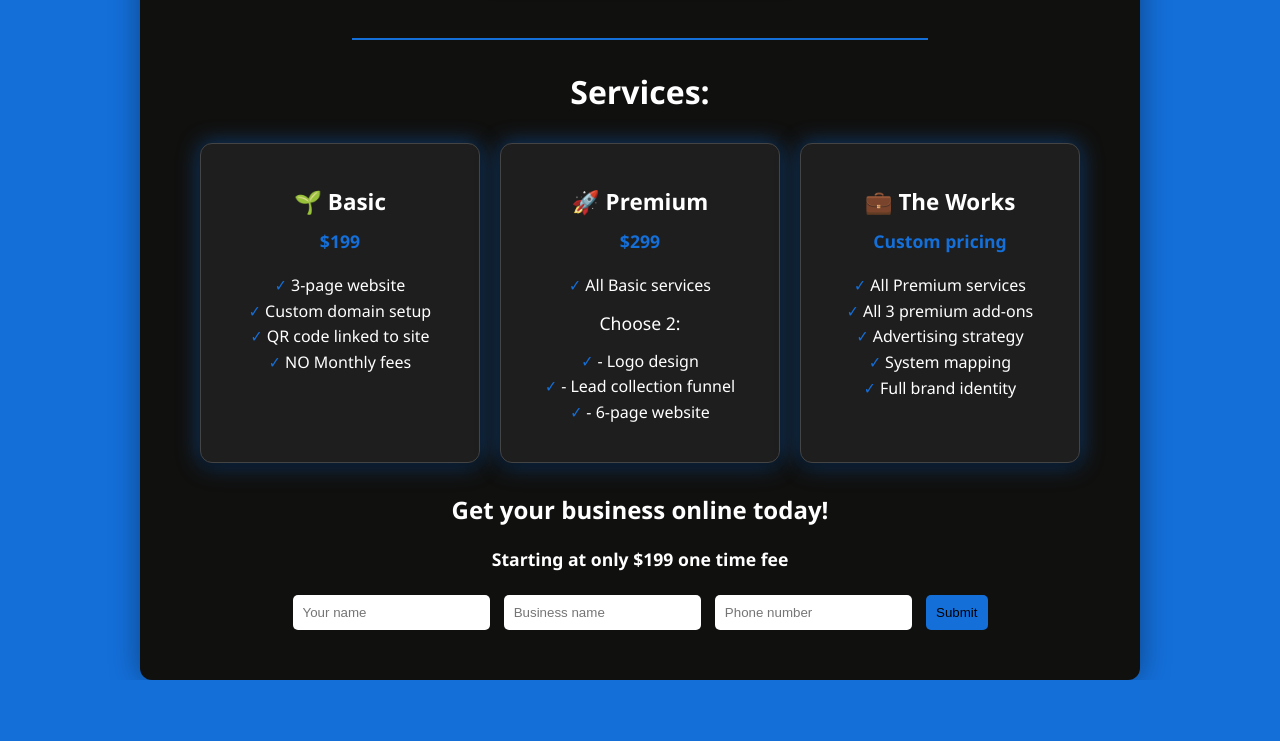
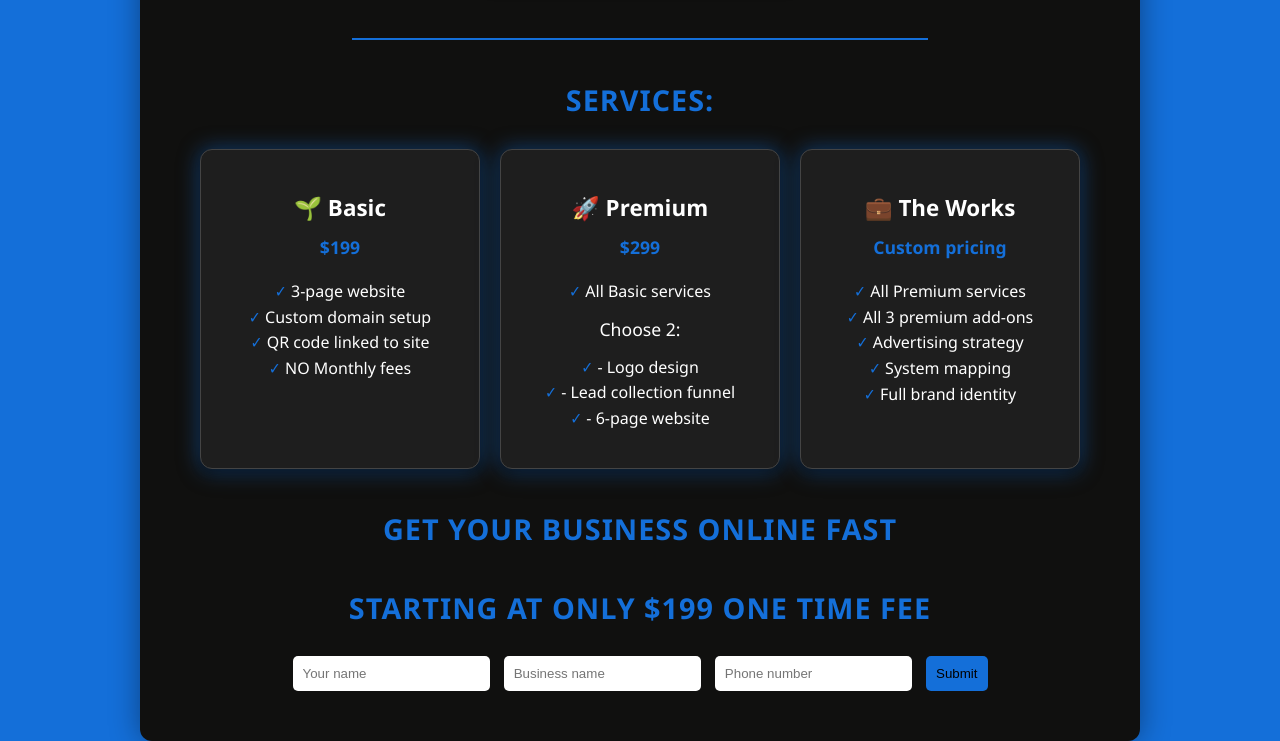
Before and after one commit to BasilEng/yourcompanylive, a plain HTML site: page index.html in a window 1280 px wide. Shown: the part 334-1075 px from the top of the page. Before the commit the page ends 1014 px from the top, so only its background shows below. Drawn offline with Linux system fonts and the light colour scheme.

Commit message:
textstyle12

```diff
--- a/index.html
+++ b/index.html
@@ -43,6 +43,15 @@
 			margin-bottom: 25px;
 			filter: drop-shadow(0 0 10px rgba(20, 111, 217, 0.5));
 		}
+
+		h1 {
+			color: #146fd9;
+			font-size: 1.8rem;
+			margin-top: 40px;
+			text-transform: uppercase;
+			letter-spacing: 1px;
+		}
+
 
 		hr {
 			border: 0;
@@ -193,13 +202,16 @@
 
 
 
-		<div class="center-container">
+		<div class="center-container fade-in">
 			<img src="logo.png" alt="Logo" style="width : 300px; height: auto;">
 			<hr />
 
-			<header>
-				<h1>Services:</h1>
+			<header class="fade-in">
+				<h1>
+					Services:
+				</h1>
 			</header>
+
 
 			<!-- Services Cards Section -->
 			<div class="services-container">
@@ -240,8 +252,20 @@
 			</div>
 
 			<!-- Main Headline -->
-			<h2>Get your business online today!</h2>
-			<p><strong>Starting at only $199 one time fee</strong></p>
+						<header class="fade-in">
+				<h1>
+					Get your business online <strong>fast</strong>
+				</h1>
+			</header>
+
+
+						<header class="fade-in">
+				<h1>
+					Starting at only $199 one time fee
+				</h1>
+			</header>
+
+
 
 
 			<form id="order-form" action="https://script.google.com/macros/s/AKfycbx608dfvHCpIuQN54pFN2d1_9soq_05bybQh65DAQf1TMbhlBdSxVeLqXJu4P_BiTah/exec" method="POST">
```
Also changed, not shown: about.html (+4 -4 lines).
